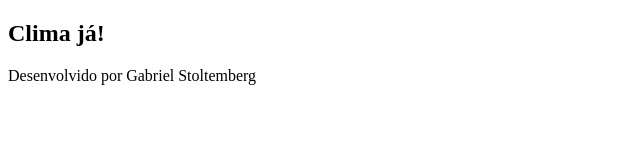
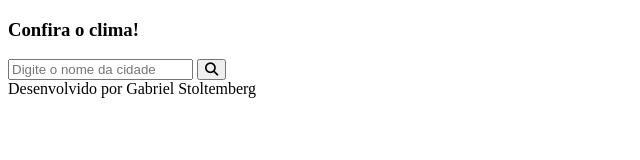
Before and after one commit to gabpaulin/Climate, a plain HTML site: page index.html in a window 1280 px wide. Shown: the whole page, without its empty margins (0-640 px from the left). Drawn offline with Linux system fonts and the light colour scheme.

Commit message:
Updates in HTML

```diff
--- a/index.html
+++ b/index.html
@@ -14,7 +14,17 @@
     <link rel="stylesheet" href="https://cdnjs.cloudflare.com/ajax/libs/font-awesome/6.4.2/css/all.min.css" integrity="sha512-z3gLpd7yknf1YoNbCzqRKc4qyor8gaKU1qmn+CShxbuBusANI9QpRohGBreCFkKxLhei6S9CQXFEbbKuqLg0DA==" crossorigin="anonymous" referrerpolicy="no-referrer" />
 </head>
 <body>
-    <h2>Clima já!</h2>
+    <div class="container">
+        <div class="form">
+            <h3>Confira o clima!</h3>
+            <div class="form-input-container">
+                <input type="text" placeholder="Digite o nome da cidade" id="city-input">
+                <button id="search">
+                    <i class="fa-solid fa-magnifying-glass"></i>
+                </button>
+            </div>
+        </div>
+    </div>
     <footer>Desenvolvido por Gabriel Stoltemberg</footer>
 </body>
 </html>
```
